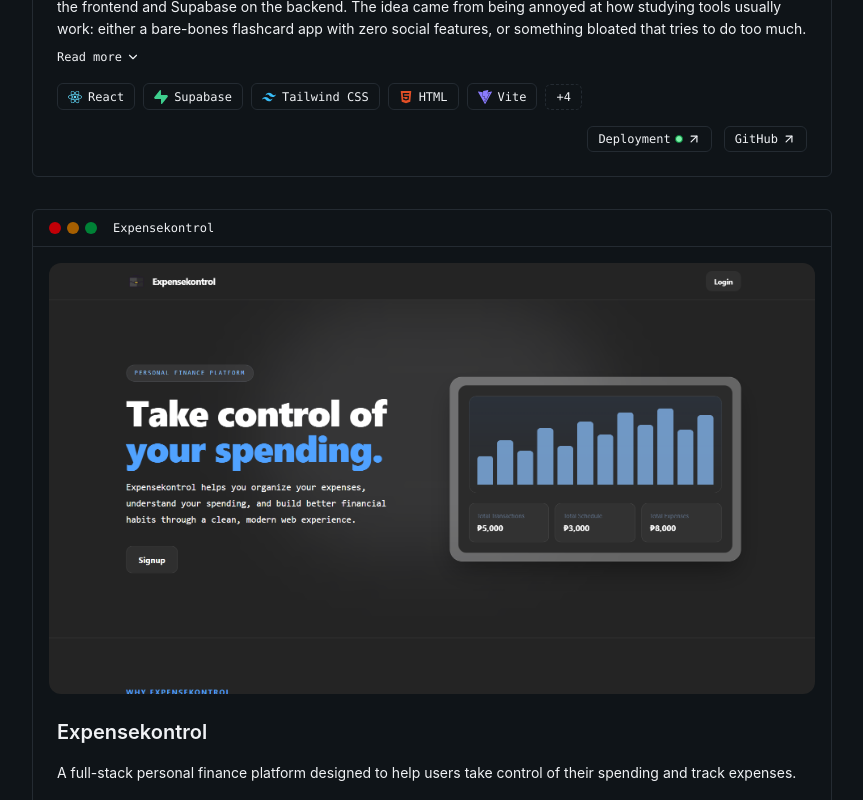
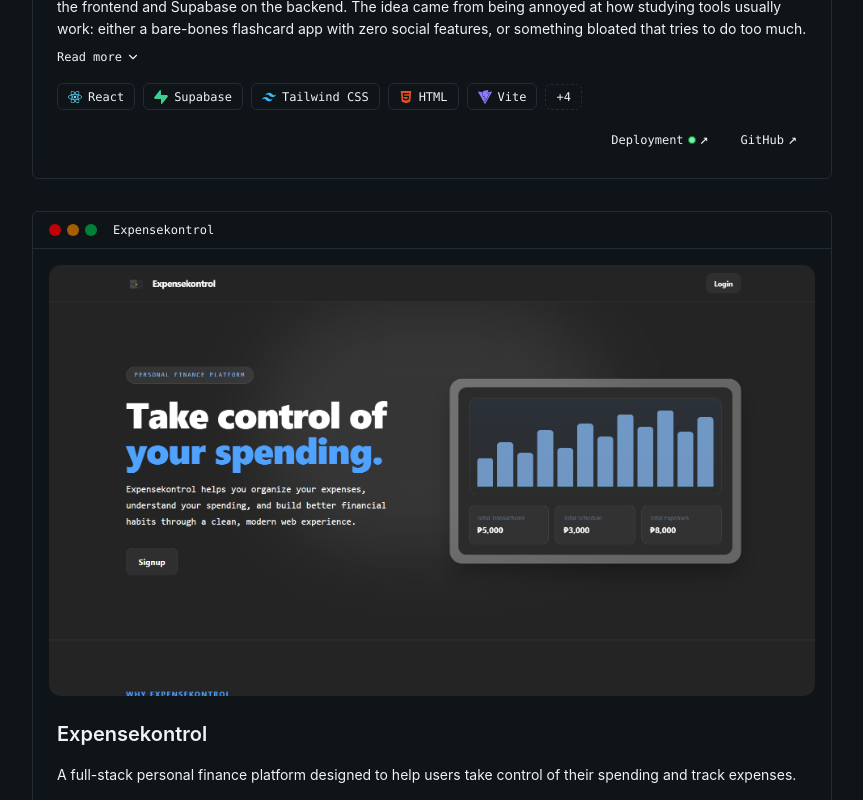
Before and after one commit to Ein-shen/My-porfolio, a React (Vite) app: page /view_projects in a window 1280 px wide. Shown: the part 800-1600 px from the top of the page, without its empty margins (208-1071 px from the left). Built offline with nearby package versions, Linux system fonts and the light colour scheme; the HTML template or start-up script is replaced by a standard one.

Commit message:
change the arrow size and type

```diff
--- a/src/away/View_projects.jsx
+++ b/src/away/View_projects.jsx
@@ -1,6 +1,6 @@
 import { useState } from "react";
 import { useNavigate } from "react-router-dom";
-import { ArrowLeft, ArrowUpRight, ChevronDown } from "lucide-react";
+import { ArrowLeft, ChevronDown } from "lucide-react";
 import { FaGithub } from "react-icons/fa";
 import { TechIcon } from "../layout/Techicon";
 
@@ -228,14 +228,19 @@ const ProjectCard = ({ project, idx }) => {
               target="_blank"
               rel="noopener noreferrer"
               aria-label={`View live ${project.title} project`}
-              className="group/live inline-flex items-center gap-1 rounded-md border border-border px-2.5 py-1 font-mono text-xs transition-colors hover:bg-muted"
+              className="group/live inline-flex items-center gap-1 rounded-md  px-2.5 py-1 font-mono text-xs transition-colors hover:bg-muted"
             >
               Deployment
               <span
                 aria-hidden="true"
                 className="h-2 w-2 rounded-full border border-green-700 bg-green-300 transition-colors group-hover/live:border-green-500 group-hover/live:bg-green-500"
               />
-              <ArrowUpRight className="h-3.5 w-3.5 transition-transform group-hover/live:-translate-y-0.5 group-hover/live:translate-x-0.5" />
+              <span
+                aria-hidden="true"
+                className="inline-block text-[15px] transition-transform group-hover/live:-translate-y-0.5 group-hover/live:translate-x-0.5"
+              >
+                ↗
+              </span>
             </a>
           )}
 
@@ -244,10 +249,15 @@ const ProjectCard = ({ project, idx }) => {
             target="_blank"
             rel="noopener noreferrer"
             aria-label={`View ${project.title} on GitHub`}
-            className="group/gh inline-flex items-center gap-1 rounded-md border border-border px-2.5 py-1 font-mono text-xs transition-colors hover:bg-muted"
+            className="group/gh inline-flex items-center gap-1 rounded-md   px-2.5 py-1 font-mono text-xs transition-colors hover:bg-muted"
           >
             GitHub
-            <ArrowUpRight className="h-3.5 w-3.5 transition-transform group-hover/gh:-translate-y-0.5 group-hover/gh:translate-x-0.5" />
+            <span
+              aria-hidden="true"
+              className="inline-block text-[15px] transition-transform group-hover/gh:-translate-y-0.5 group-hover/gh:translate-x-0.5"
+            >
+              ↗
+            </span>
           </a>
         </div>
       </div>
```
